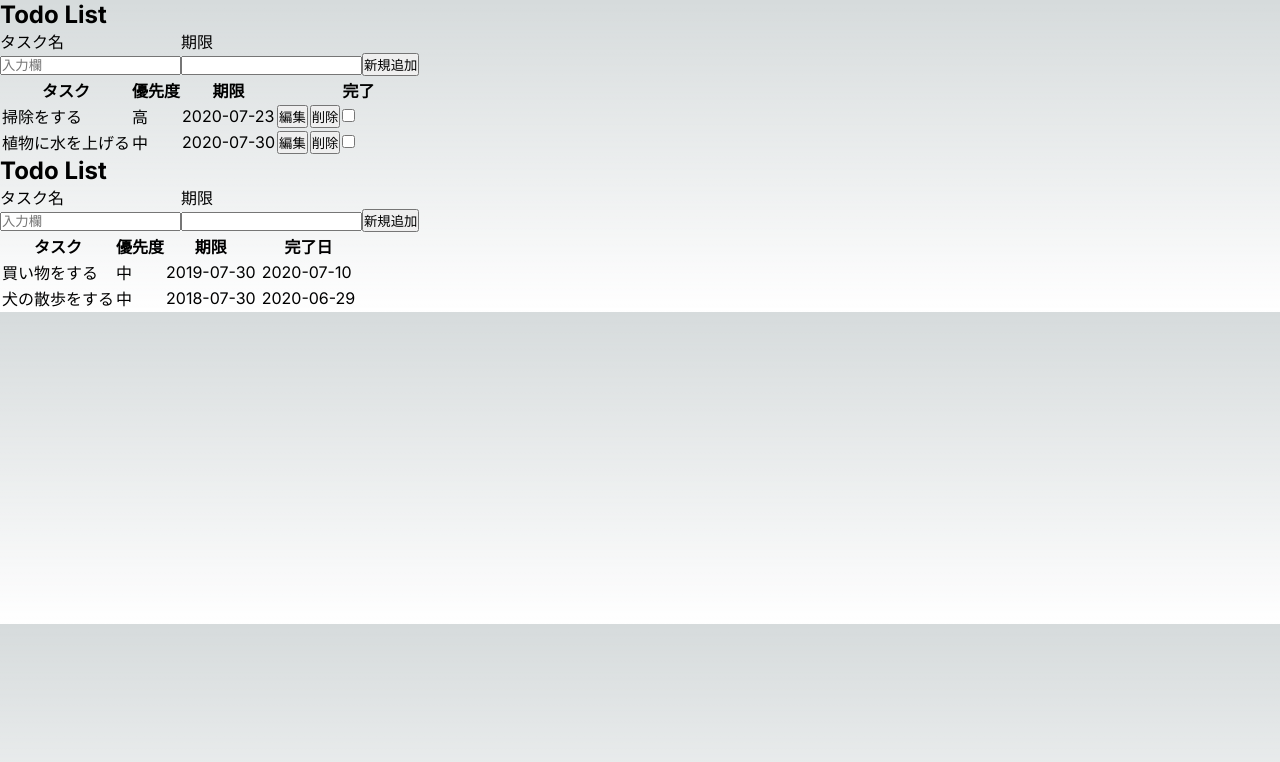
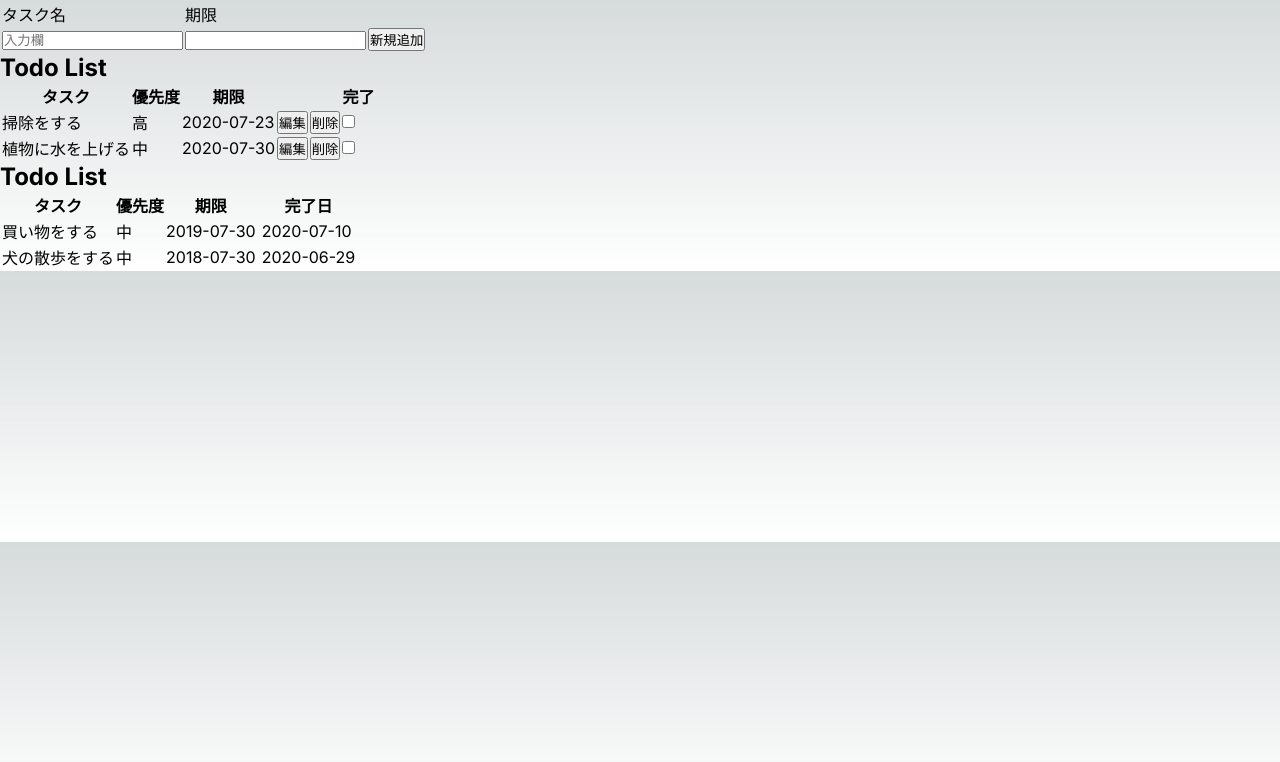
Before and after one commit to YinKa629/nextjs-sample-todo-app, a Next.js app: page / in a window 1280 px wide. Shown: the top 762 px of the page. Built offline with nearby package versions, Linux system fonts and the light colour scheme.

Commit message:
動作するための暫定対処

```diff
--- a/src/app/components/NewTodoItem.tsx
+++ b/src/app/components/NewTodoItem.tsx
@@ -19,7 +19,7 @@ export const NewTodoItem: React.FC<NewTodoItemProps> = ({ onAddTodo }) => {
   };
 
   return (
-    <>
+    <table>
       <thead>
         <tr>
           <td>タスク名</td>
@@ -44,6 +44,6 @@ export const NewTodoItem: React.FC<NewTodoItemProps> = ({ onAddTodo }) => {
           </td>
         </tr>
       </tbody>
-    </>
+    </table>
   );
 };
--- a/src/app/page.tsx
+++ b/src/app/page.tsx
@@ -59,7 +59,47 @@ const todoData: TodoItem[] = [
 // 修正点：todoDataをTableコンポーネントから渡すように変える
 export const TodoTable: React.FC<TodoTableProps> = ({ items, editable }) => {
   // 修正点：第一引数はtodoData、第二引数はtodoDate全体を書き換える関数、useStateの引数にはtodoDateを入れる
-  const [todoItems, setTodoItems] = useState<TodoItem[]>(items);
+  // const [todoItems, setTodoItems] = useState<TodoItem[]>(items);
+
+  // const addTodoItems = (task: string) => {
+  //   if (!task.trim()) return;
+
+  //   setTodoItems((todoItems) => [
+  //     ...todoItems,
+  //     { id: uuidv4(), taskName: task, completed: false },
+  //   ]);
+  // };
+
+  return (
+    <div>
+      <h2>Todo List</h2>
+      {/* {editable && <NewTodoItem onAddTodo={addTodoItems} />} */}
+      <table>
+        <thead>
+          <tr>
+            <th>タスク</th>
+            <th>優先度</th>
+            <th>期限</th>
+            <th></th>
+            <th></th>
+            <th>{editable ? "完了" : "完了日"}</th>
+          </tr>
+        </thead>
+        <tbody>
+          {items.map((item) => (
+            <TodoListItem key={item.id} item={item} />
+          ))}
+        </tbody>
+      </table>
+    </div>
+  );
+};
+
+const Table: React.FC<TodoTableProps> = ({}) => {
+  const [todoItems, setTodoItems] = useState<TodoItem[]>(todoData);
+
+  const incompleteItems = todoItems.filter((todoItems) => !todoItems.completed);
+  const doneItems = todoItems.filter((todoItems) => todoItems.completed);
 
   const addTodoItems = (task: string) => {
     if (!task.trim()) return;
@@ -72,35 +112,8 @@ export const TodoTable: React.FC<TodoTableProps> = ({ items, editable }) => {
 
   return (
     <div>
-      <h2>Todo List</h2>
+      {/* 修正点： 2つのTableを1つのコンポーネントに集約し、ediitable変数で切り替え*/}
       <NewTodoItem onAddTodo={addTodoItems} />
-      <table>
-        <thead>
-          <tr>
-            <th>タスク</th>
-            <th>優先度</th>
-            <th>期限</th>
-            <th></th>
-            <th></th>
-            <th>{editable ? "完了" : "完了日"}</th>
-          </tr>
-        </thead>
-        <tbody>
-          {todoItems.map((item) => (
-            <TodoListItem key={item.id} item={item} />
-          ))}
-        </tbody>
-      </table>
-    </div>
-  );
-};
-
-const Table: React.FC = () => {
-  const incompleteItems = todoData.filter((item) => !item.completed);
-  const doneItems = todoData.filter((item) => item.completed);
-  return (
-    <div>
-      {/* 修正点： 2つのTableを1つのコンポーネントに集約し、ediitable変数で切り替え*/}
       <TodoTable items={incompleteItems} editable={true} />
       <TodoTable items={doneItems} editable={false} />
     </div>
```
Also changed, not shown: 1 other file (tests, documents, lock files or other folders).
